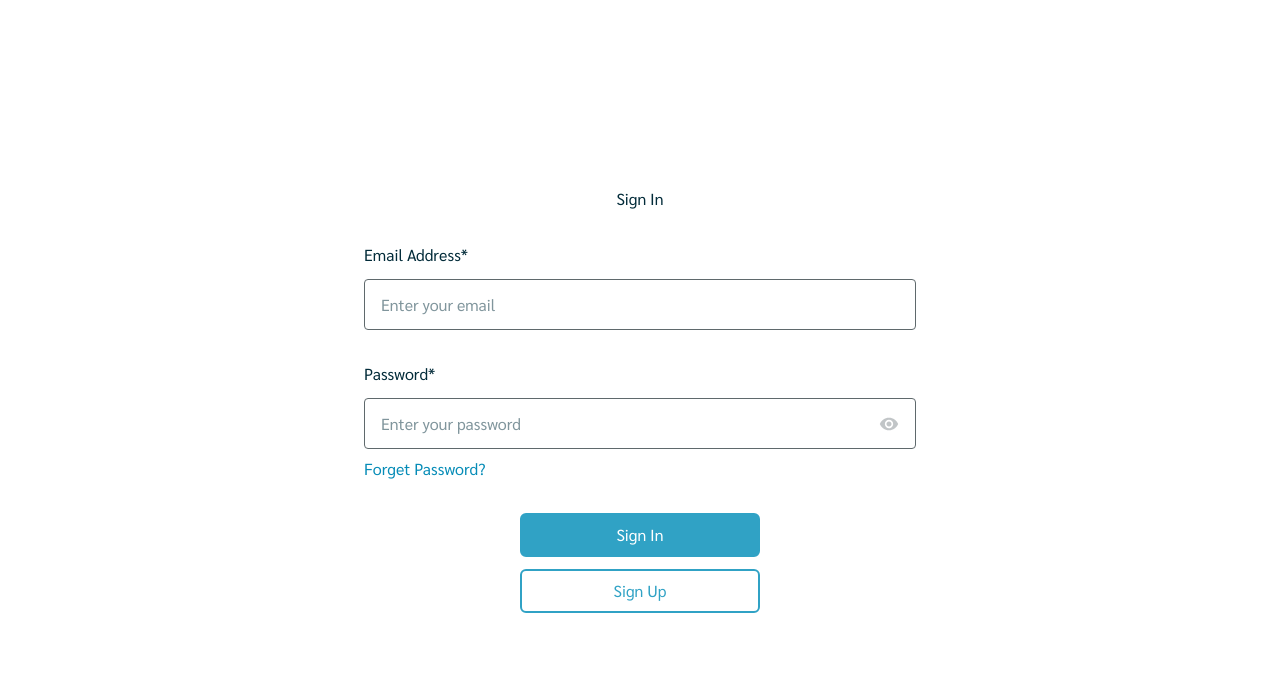
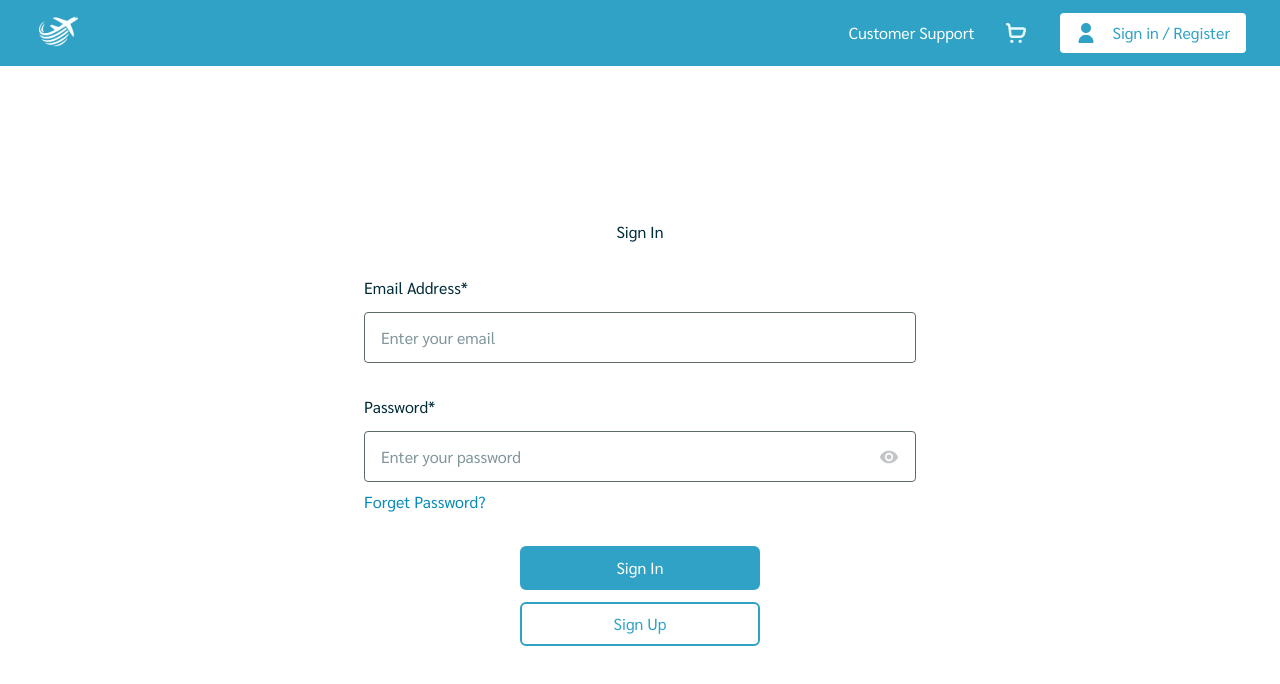
Before and after one commit to Mysterioucz/Se-Project, a Next.js app in the folder frontend/: page /login in a window 1280 px wide. Shown: the top 684 px of the page. Built offline with nearby package versions, Linux system fonts and the light colour scheme; no server answers; what @mui/material-nextjs would draw is missing.

Commit message:
feat: add layout components for login and registration pages fix: update Navbar profile button text to 'Profile' with a TODO note

```diff
--- /dev/null
+++ b/frontend/src/app/(auth)/login/layout.tsx
@@ -0,0 +1,10 @@
+import Navbar from "@components/Navbar";
+
+export default function Layout({ children }: { children: React.ReactNode }) {
+    return (
+        <section className="flex flex-col h-screen">
+            <Navbar />
+            {children}
+        </section>
+    );
+}
--- /dev/null
+++ b/frontend/src/app/(auth)/registration/layout.tsx
@@ -0,0 +1,10 @@
+import Navbar from "@/src/components/Navbar";
+
+export default function Layout({ children }: { children: React.ReactNode }) {
+    return (
+        <section className="flex flex-col h-screen">
+            <Navbar />
+            {children}
+        </section>
+    );
+}
--- a/frontend/src/components/Navbar.tsx
+++ b/frontend/src/components/Navbar.tsx
@@ -40,7 +40,8 @@ export default function Navbar() {
                 {status === "authenticated" ? (
                     <Link href={"/account-setting"}>
                         <Button
-                            text={displayName ?? "Can't Fetch Name"}
+						//TODO: change to display name when the problem of editing profile name resolved
+                            text={"Profile"}
                             styleType="stroke"
                             size="md"
                             iconStart="/navbar/fi-sr-user.svg"
```
